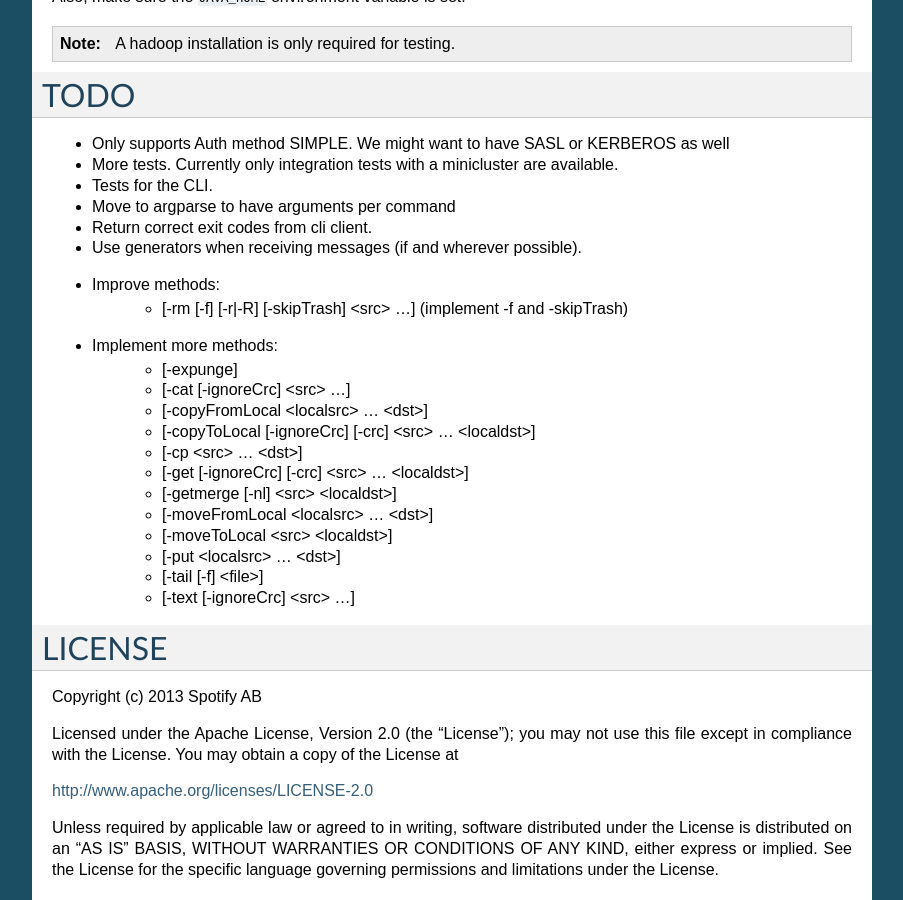
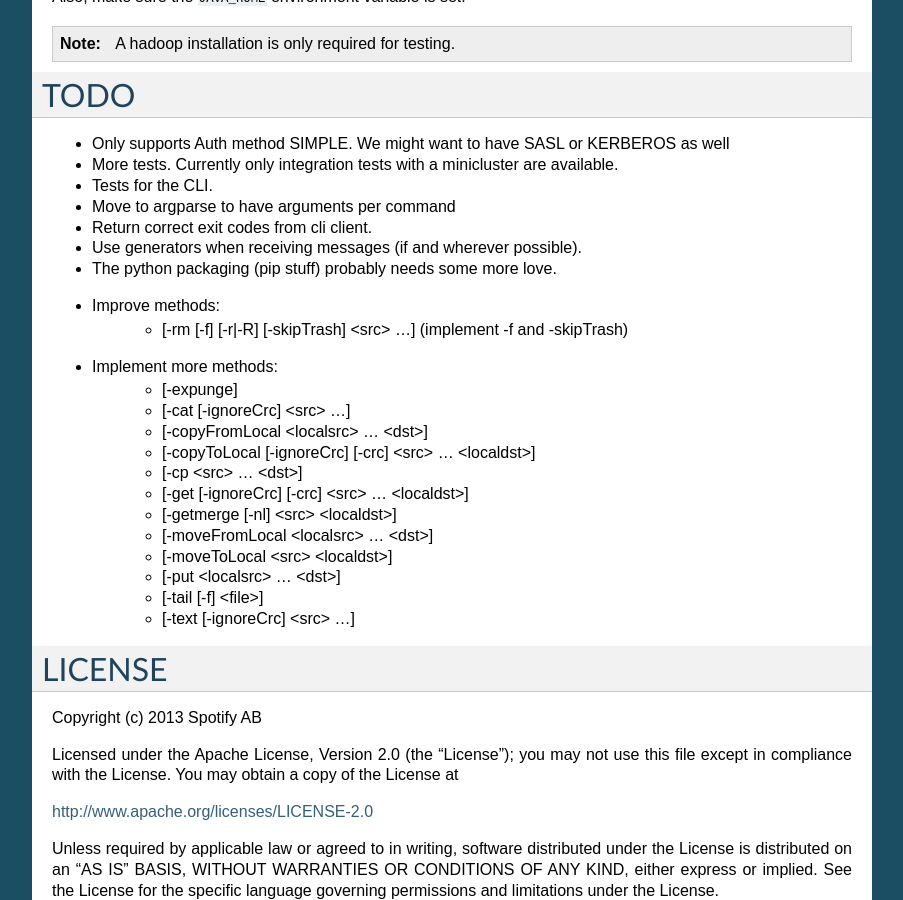
Before and after one commit to spotify/snakebite, a Sphinx documentation site: the page built from doc/source/index.rst, in a window 1280 px wide and 900 px high, scrolled down 842 px. Shown: the whole window, without its empty margins (198-1101 px from the left). Built offline with Sphinx 7.4.7, drawn with Linux system fonts in a browser that asks for light colours.

Commit message:
Added todo
Change-Id: I52f45ee09c721108bcc9fdd0ccee15e3f15560c5

```diff
--- a/doc/source/index.rst
+++ b/doc/source/index.rst
@@ -59,7 +59,7 @@ TODO
 * Move to argparse to have arguments per command
 * Return correct exit codes from cli client.
 * Use generators when receiving messages (if and wherever possible).
-
+* The python packaging (pip stuff) probably needs some more love.
 * Improve methods:
     * [-rm [-f] [-r|-R] [-skipTrash] <src> ...] (implement -f and -skipTrash)
 
```
